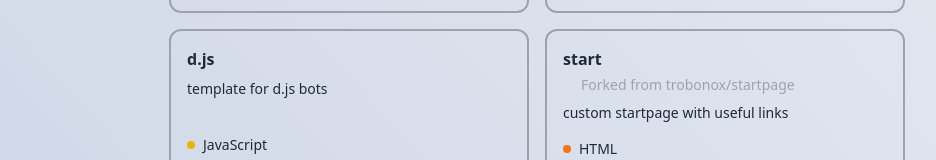
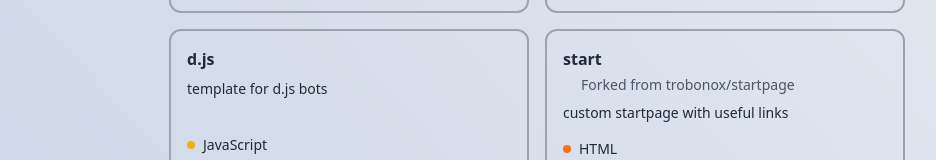
Before and after one commit to pnxl/website, a Vue app: page / in a window 1280 px wide. Shown: the part 1175-1335 px from the top of the page, without its empty margins (103-1039 px from the left). Built offline with nearby package versions, Linux system fonts and the light colour scheme; some icons are missing.

Commit message:
forked look odd on light mode

```diff
--- a/src/pages/index.vue
+++ b/src/pages/index.vue
@@ -167,8 +167,10 @@
             <div class="flex flex-col gap-1">
               <h4 class="font-semibold">start</h4>
               <div class="flex gap-1">
-                <IconSourceBranch class="my-auto text-sm text-gray-400" />
-                <p class="my-auto text-sm text-gray-400">
+                <IconSourceBranch
+                  class="my-auto text-sm text-gray-600 dark:text-gray-400"
+                />
+                <p class="my-auto text-sm text-gray-600 dark:text-gray-400">
                   Forked from trobonox/startpage
                 </p>
               </div>
```
